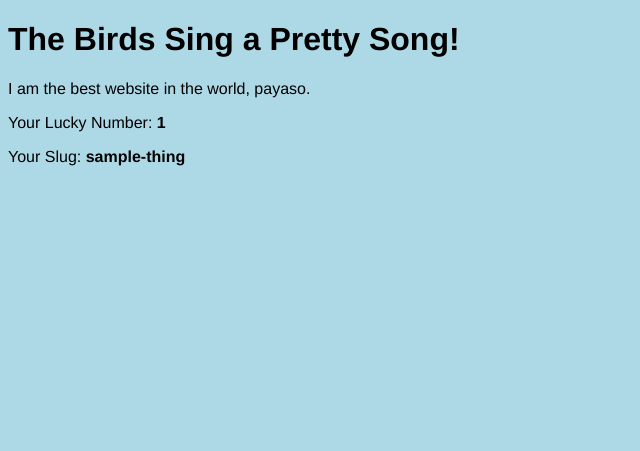
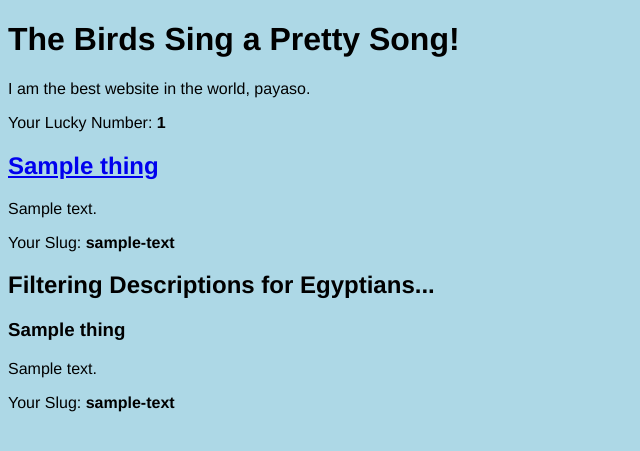
Before and after one commit to jrobalino/projects2, a Django app: template hellowebapp/collection/templates/index.html in a window 1280 px wide. Shown: the part 134-585 px from the top of the page, without its empty margins (0-640 px from the left). Run offline with Django 3.2, Linux system fonts and the light colour scheme; the template is opened without the code that fills it: most values are stand-ins (such as "Sample title", 1, 10 or a date in 2020).

Commit message:
Chapter 8

```diff
--- a/hellowebapp/collection/templates/index.html
+++ b/hellowebapp/collection/templates/index.html
@@ -4,5 +4,17 @@
 <h1>The Birds Sing a Pretty Song!</h1>
 <p>I am the best website in the world, payaso.</p>
 <p>Your Lucky Number: <b>{{ number }}</b></p>
-<p>Your Slug: <b>{{ thing|slugify }}</b></p>
+
+{% for thing in swimfaces %}
+<h2><a href="{% url 'swimface_detail' slug=thing.slug %}">{{ thing.name }}</a></h2>
+<p>{{ thing.description }}</p>
+<p>Your Slug: <b>{{ thing.description|slugify }}</b></p>
+{% endfor %}
+
+{% for thing in swimfacesFiltered %}
+<h2>Filtering Descriptions for Egyptians...</h2>
+<h3>{{ thing.name }}</h3>
+<p>{{ thing.description }}</p>
+<p>Your Slug: <b>{{ thing.description|slugify }}</b></p>
+{% endfor %}
 {% endblock %}
--- a/hellowebapp/hellowebapp/urls.py
+++ b/hellowebapp/hellowebapp/urls.py
@@ -21,5 +21,6 @@ urlpatterns = [
     url(r'^$', 'collection.views.index', name='home'),
     url(r'^about/$', TemplateView.as_view(template_name='about.html'), name='about'),
     url(r'^contact/$', TemplateView.as_view(template_name='contact.html'), name='contact'),
+    url(r'^swimfaces/(?P<slug>[-\w]+)/$', 'collection.views.swimface_detail', name='swimface_detail'),
     url(r'^admin/', include(admin.site.urls)),
 ]
```
Also changed, not shown: hellowebapp/collection/templates/swimfaces/swimface_detail.html (added, +7 -0 lines), hellowebapp/collection/views.py (+8 -2 lines), 2 other files.
